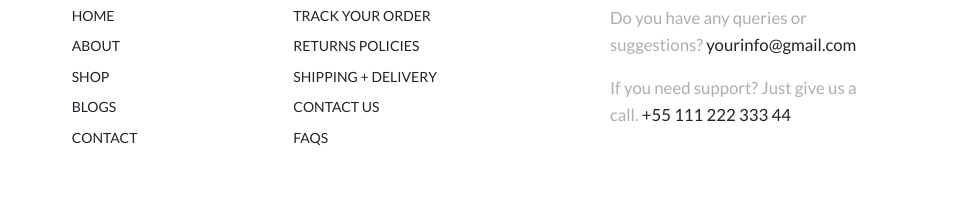
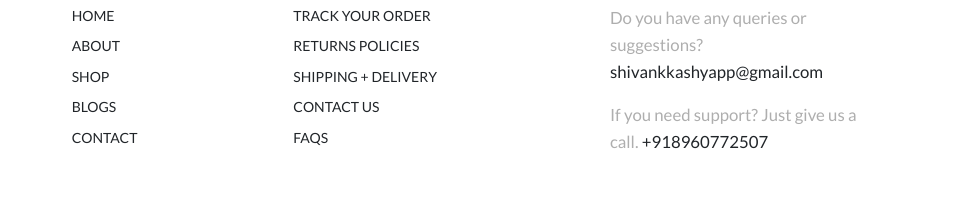
Before and after one commit to flankerbolt/mini-store, a plain HTML site: page index.html in a window 1280 px wide. Shown: the part 4861-5064 px from the top of the page, 327-1280 px from the left. Drawn offline with nearby package versions, Linux system fonts and the light colour scheme.

Commit message:
Update index.html

```diff
--- a/index.html
+++ b/index.html
@@ -886,9 +886,9 @@
               <div class="col-lg-3 col-sm-6 pb-3">
                 <div class="footer-menu contact-item">
                   <h5 class="widget-title text-uppercase pb-2">Contact Us</h5>
-                  <p>Do you have any queries or suggestions? <a href="mailto:">yourinfo@gmail.com</a>
+                  <p>Do you have any queries or suggestions? <a href="mailto:">shivankkashyapp@gmail.com</a>
                   </p>
-                  <p>If you need support? Just give us a call. <a href="">+55 111 222 333 44</a>
+                  <p>If you need support? Just give us a call. <a href="">+918960772507</a>
                   </p>
                 </div>
               </div>
```
